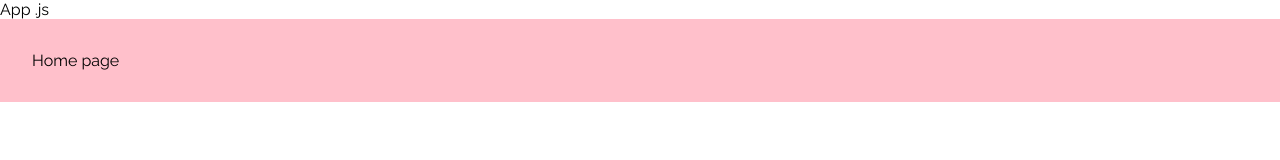
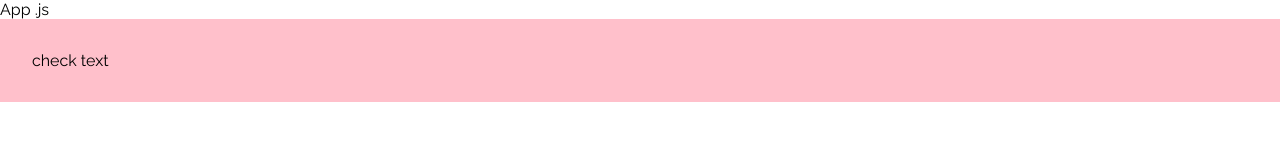
Before and after one commit to Aniket-Patel-swg/Weather-app-, a React (Create React App) app: page / in a window 1280 px wide. Shown: the top 160 px of the page. Built offline with nearby package versions, Linux system fonts and the light colour scheme.

Commit message:
added secondpage structure

```diff
--- a/src/App.js
+++ b/src/App.js
@@ -1,12 +1,14 @@
 import React from 'react';
 import './assets/Css/App.css';
 import Homepage from './Pages/Homepage.jsx';
+import Secondpage from './Pages/Secondpage';
 
 function App() {
   return (
     <>
       App .js
-      <Homepage />
+      {/* <Homepage /> */}
+      <Secondpage />
     </>
   );
 }
--- /dev/null
+++ b/src/Pages/Secondpage.jsx
@@ -0,0 +1,15 @@
+import React from "react";
+import '../assets/Css/Secondpage.css';
+
+const Secondpage = () => {
+    return (
+        <>
+            <div className="secondpage">
+                check text
+
+            </div>
+        </>
+     );
+}
+
+export default Secondpage;
--- /dev/null
+++ b/src/assets/Css/Secondpage.css
@@ -0,0 +1,4 @@
+.secondpage{
+    background-color: pink;
+    padding: 2em;
+}
```
Also changed, not shown: src/assets/images/second-page.jpg (added).
